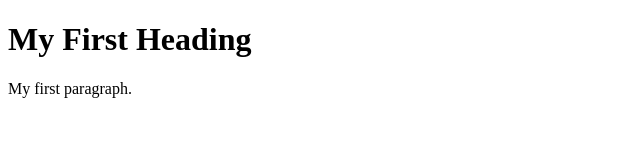
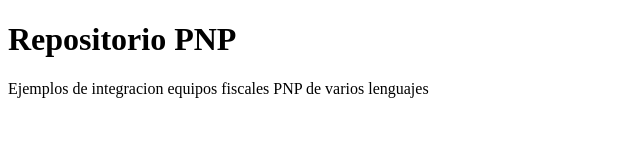
Before and after one commit to digiua/TestPnP, a plain HTML site: page index.html in a window 1280 px wide. Shown: the whole page, without its empty margins (0-640 px from the left). Drawn offline with Linux system fonts and the light colour scheme.

Commit message:
Update index.html

```diff
--- a/index.html
+++ b/index.html
@@ -2,8 +2,7 @@
 <html>
 <body>
 
-<h1>My First Heading</h1>
-<p>My first paragraph.</p>
-
+<h1>Repositorio PNP</h1>
+<p>Ejemplos de integracion equipos fiscales PNP de varios lenguajes</p>
 </body>
 </html>
```
